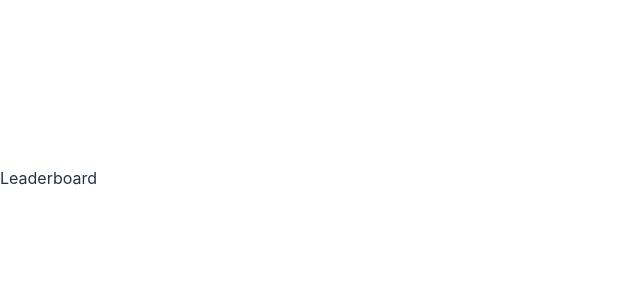
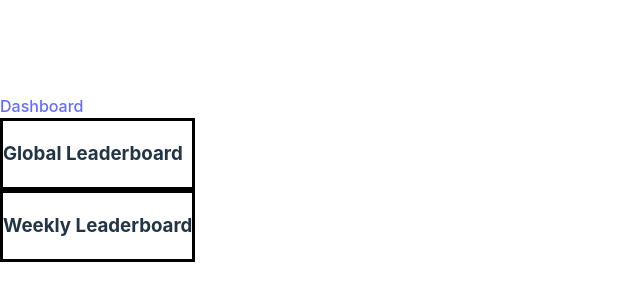
Before and after one commit to j21winter/groupProject, a React app in the folder predictions/client/: page /leaderboard in a window 1280 px wide. Shown: the part 222-522 px from the top of the page, without its empty margins (0-640 px from the left). Built offline with nearby package versions, Linux system fonts and the light colour scheme; the HTML template or start-up script is replaced by a standard one.

Commit message:
added user object to leagues model, leagues to user model, and updated all pages

```diff
--- a/predictions/client/src/components/Leaderboard.jsx
+++ b/predictions/client/src/components/Leaderboard.jsx
@@ -1,8 +1,24 @@
 import React from 'react'
+import {Link} from 'react-router-dom'
 
 const Leaderboard = () => {
   return (
-    <div>Leaderboard</div>
+    <>
+      <div className='row' >
+        <Link to={'/dashboard'}>Dashboard</Link>
+        {/* make an axios call to grab the users and sort by highest points/or grab points and sort by highest to lowest up to 25? */}
+        <div className='col' style={{border:"3px solid black"}}>
+          <h3>Global Leaderboard</h3>
+        </div>
+        {/* axios call to grab points by week */}
+        <div className='col' style={{border:"3px solid black"}} >
+          <h3>Weekly Leaderboard</h3>
+        </div>
+      </div>
+
+
+
+    </>
   )
 }
 
--- a/predictions/client/src/components/LeaguePage.jsx
+++ b/predictions/client/src/components/LeaguePage.jsx
@@ -8,6 +8,7 @@ const LeaguePage = () => {
     // api call to grab all league members
   return (
     <div>
+        <Link to={'/dashboard'}>Dashboard</Link>
         <h1>League Name will go here!</h1>
         {/* will want to display all league members by mapping through */}
     </div>
--- a/predictions/client/src/components/Predictions.jsx
+++ b/predictions/client/src/components/Predictions.jsx
@@ -1,8 +1,16 @@
 import React from 'react'
+import {Link} from 'react-router-dom'
 
 const Predictions = () => {
   return (
-    <div>Predictions</div>
+    <>
+      <div className="container">
+        <Link to={'/dashboard'}>Dashboard</Link>
+        <h2>Make a Prediction on this weeks upcoming games</h2>
+        {/* need to make api call for games, map through them, create a popup form for user to predict */}
+      </div>
+
+    </>
   )
 }
 
--- a/predictions/client/src/components/userdashboard/Dashboard.jsx
+++ b/predictions/client/src/components/userdashboard/Dashboard.jsx
@@ -14,7 +14,7 @@ const Dashboard = () => {
             <div className='col'><DashboardLeft /></div>
             <div className='col'><DashboardMid></DashboardMid></div>
             {/* <div className='col'><DashboardRight></DashboardRight></div> */}
-
+            {/* having trouble with the axios call to map through leagues  */}
 
         </div>
     </>
--- a/predictions/client/src/components/userdashboard/DashboardRight.jsx
+++ b/predictions/client/src/components/userdashboard/DashboardRight.jsx
@@ -3,14 +3,17 @@ import axios from 'axios'
 import {useParams, Link} from 'react-router-dom'
 
 const DashboardRight = () => {
-  const [leagues, setLeagues]=useState({})
+  const [leagues, setLeagues]=useState([])
 // axios call to get available leagues links for leagues user can join
 
+
+ {/* having trouble with the axios call to map through leagues  */}
   useEffect(()=>{
     axios.get('/api/allLeagues')
     .then(res=>{
         console.log(res)
-        setLeagues(res.data.leagues)
+        setLeagues(res.data)
+
     })
     .catch(err=>{
         console.log(err)
```
Also changed, not shown: 2 other files (tests, documents, lock files or other folders).
